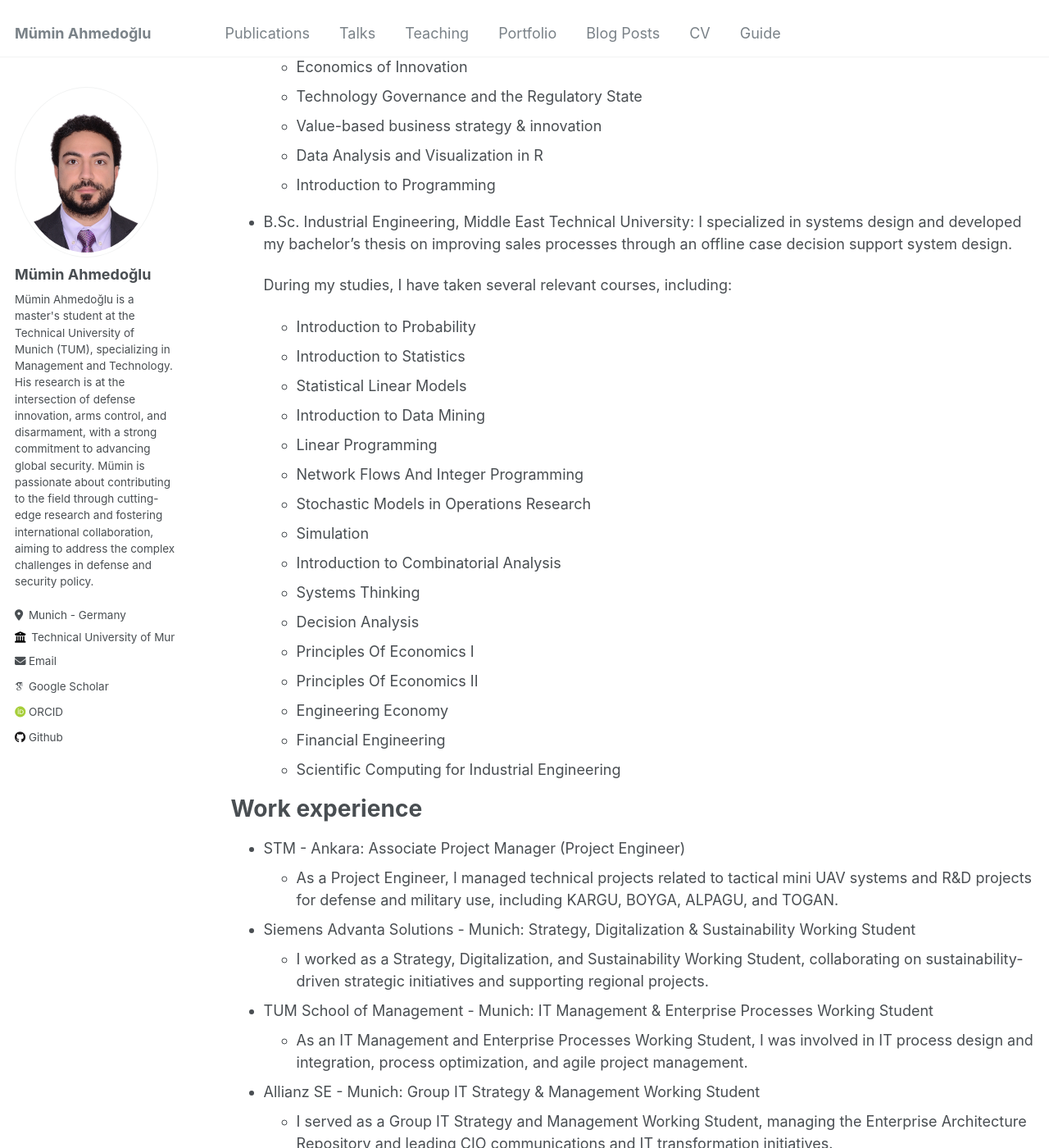
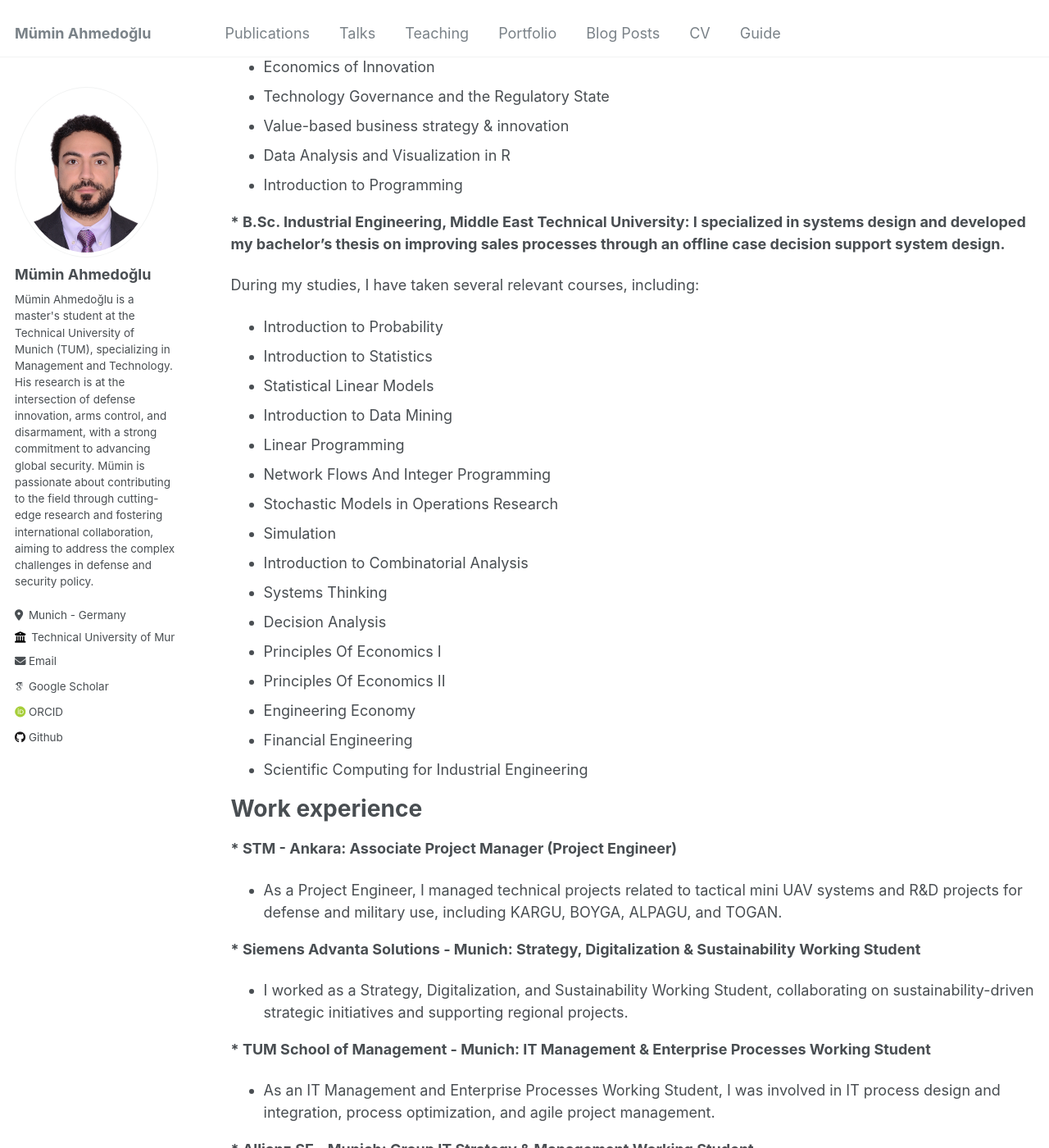
Before and after one commit to ahmedoglu/ahmedoglu.github.io, a Jekyll site: the page built from _pages/cv.md, in a window 1280 px wide and 1400 px high, scrolled down 512 px. Shown: the whole window at 82% size. Built offline with Jekyll 4.4.1, drawn with Linux system fonts in a browser that asks for light colours; some web fonts are replaced; some of the changed text lies outside the part shown.

Commit message:
Update cv.md

```diff
--- a/_pages/cv.md
+++ b/_pages/cv.md
@@ -11,7 +11,7 @@ redirect_from:
 
 Education
 ======
-* M.Sc. Management and Technology, Technical University of Munich: My major is Economics, Policy, and Innovation, with a technology focus on Computer Engineering.
+*** M.Sc. Management and Technology, Technical University of Munich: My major is Economics, Policy, and Innovation, with a technology focus on Computer Engineering.**
 
   During my studies, I have taken several relevant courses, including:
 
@@ -28,7 +28,7 @@ Education
   - Data Analysis and Visualization in R
   - Introduction to Programming
 
-* B.Sc. Industrial Engineering, Middle East Technical University: I specialized in systems design and developed my bachelor’s thesis on improving sales processes through an offline case decision support system design.
+*** B.Sc. Industrial Engineering, Middle East Technical University: I specialized in systems design and developed my bachelor’s thesis on improving sales processes through an offline case decision support system design.**
 
   During my studies, I have taken several relevant courses, including:
 
@@ -52,16 +52,16 @@ Education
 
 Work experience
 ======
-* STM - Ankara: Associate Project Manager (Project Engineer)
+*** STM - Ankara: Associate Project Manager (Project Engineer)**
   - As a Project Engineer, I managed technical projects related to tactical mini UAV systems and R&D projects for defense and military use, including KARGU, BOYGA, ALPAGU, and TOGAN.
 
-* Siemens Advanta Solutions - Munich: Strategy, Digitalization & Sustainability Working Student
+*** Siemens Advanta Solutions - Munich: Strategy, Digitalization & Sustainability Working Student**
   - I worked as a Strategy, Digitalization, and Sustainability Working Student, collaborating on sustainability-driven strategic initiatives and supporting regional projects.
 
-* TUM School of Management - Munich: IT Management & Enterprise Processes Working Student
+*** TUM School of Management - Munich: IT Management & Enterprise Processes Working Student**
   - As an IT Management and Enterprise Processes Working Student, I was involved in IT process design and integration, process optimization, and agile project management.
 
-* Allianz SE - Munich: Group IT Strategy & Management Working Student
+*** Allianz SE - Munich: Group IT Strategy & Management Working Student**
   - I served as a Group IT Strategy and Management Working Student, managing the Enterprise Architecture Repository and leading CIO communications and IT transformation initiatives.
 
 Skills
```
